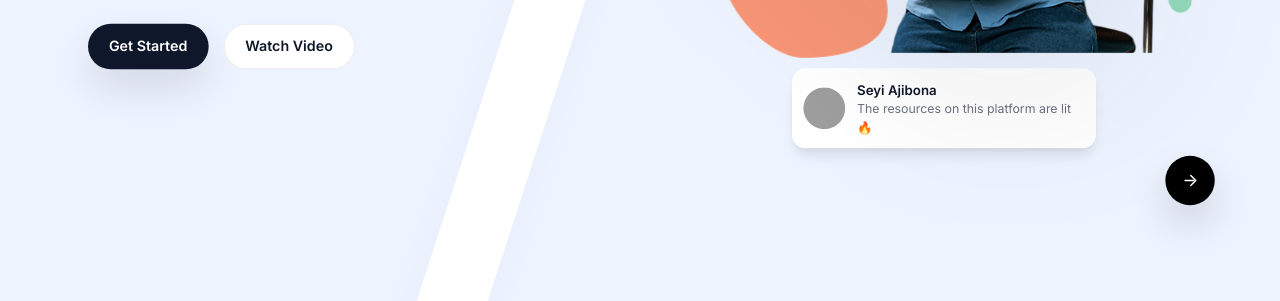
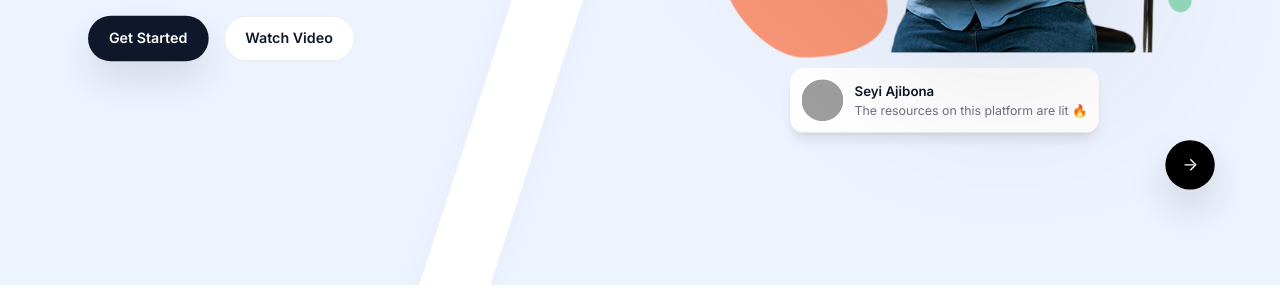
Before and after one commit to rngonnase-cmd/TailwindAssignment, a website: page index.html in a window 1280 px wide. Shown: the part 598-899 px from the top of the page. Drawn offline with nearby package versions, Linux system fonts and the light colour scheme; grey boxes are pictures that could not be loaded.

Commit message:
Added missing files

```diff
--- a/index.html
+++ b/index.html
@@ -97,7 +97,7 @@
 
         <!-- container for testimonial + next button aligned right -->
         <div class="w-full flex justify-center mt-4">
-          <div class="w-[320px] p-3 bg-white rounded-[14px] flex items-center gap-3 shadow-lg">
+          <div class="w-[340px] p-3 bg-white rounded-[14px] flex items-center gap-3 shadow-lg">
             <img class="w-[44px] h-[44px] rounded-full object-cover"
                 src="https://encrypted-tbn0.gstatic.com/images?q=tbn:ANd9GcSzFiYE0FpwgwwAwGWMRRwEGS_JXEWsS61BNg&s" alt="avatar">
             <div>
--- /dev/null
+++ b/src/styles.css
@@ -0,0 +1,3 @@
+@tailwind base;
+@tailwind components;
+@tailwind utilities;
```
Also changed, not shown: public/build.css (added).
